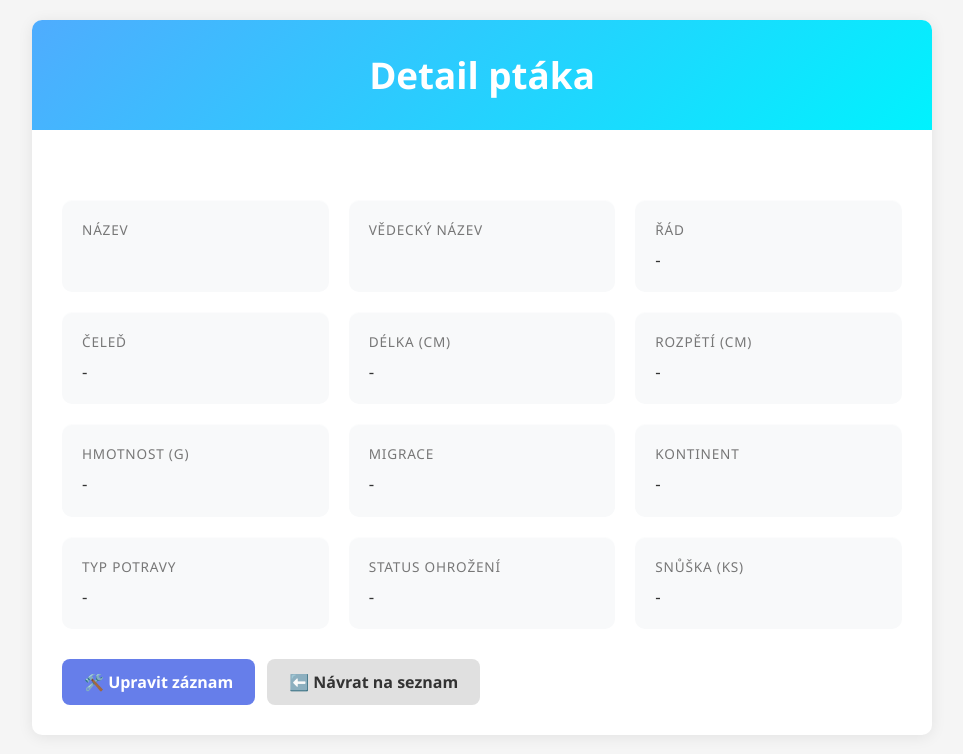
After one commit to nixeerie/birds, a Flask app: template templates/detail_ptaka.html in a window 1280 px wide. The commit adds this page. Shown: the top 754 px of the page, without its empty margins (158-1121 px from the left). Run offline with Flask 3, Linux system fonts and the light colour scheme; the template is opened without the code that fills it, so the values that code supplies are empty.

Commit message:
Faze 5 : Uložit

```diff
--- a/app.py
+++ b/app.py
@@ -207,6 +207,118 @@ def get_druhy_podle_kontinentu(conn, where_clause, values):
 
     return labels, data
 
+def get_ptak_by_id(conn, ptak_id):
+    cursor = conn.cursor()
+    cursor.execute('SELECT * FROM ptaci WHERE id = ?', (ptak_id,))
+    return cursor.fetchone()
+
+@app.route('/ptak/<int:ptak_id>')
+def detail_ptaka(ptak_id):
+    try:
+        conn = get_db()
+        ptak = get_ptak_by_id(conn, ptak_id)
+        conn.close()
+    except Exception as e:
+        return f"Chyba: {e}", 500
+
+    if not ptak:
+        return "Pták nebyl nalezen.", 404
+
+    return render_template('detail_ptaka.html', ptak=ptak)
+
+
+@app.route('/upravit_ptaka/<int:ptak_id>', methods=['GET', 'POST'])
+def upravit_ptaka(ptak_id):
+    try:
+        conn = get_db()
+        ptak = get_ptak_by_id(conn, ptak_id)
+    except Exception as e:
+        return f"Chyba: {e}", 500
+
+    if not ptak:
+        return "Pták nebyl nalezen.", 404
+
+    if request.method == 'POST':
+        action = request.form.get('action', 'save')
+        nazev = request.form.get('nazev', '').strip()
+        vedecky_nazev = request.form.get('vedecky_nazev', '').strip()
+        rad = request.form.get('rad', '').strip()
+        celed = request.form.get('celed', '').strip()
+        delka_cm = request.form.get('delka_cm', '').strip()
+        rozpeti_cm = request.form.get('rozpeti_cm', '').strip()
+        hmotnost_g = request.form.get('hmotnost_g', '').strip()
+        vyskyt_kontinent = request.form.get('vyskyt_kontinent', '').strip()
+        migrace = request.form.get('migrace', '').strip()
+        typ_potravy = request.form.get('typ_potravy', '').strip()
+        status_ohrozeni = request.form.get('status_ohrozeni', '').strip()
+        snuska_ks = request.form.get('snuska_ks', '').strip()
+
+        if not nazev or not vedecky_nazev:
+            flash("Název a vědecký název jsou povinné!", "error")
+            conn.close()
+            return redirect(url_for('upravit_ptaka', ptak_id=ptak_id))
+
+        def safe_int(value):
+            try:
+                return int(value) if value else None
+            except ValueError:
+                return None
+
+        parsed_delka = safe_int(delka_cm)
+        parsed_rozpeti = safe_int(rozpeti_cm)
+        parsed_hmotnost = safe_int(hmotnost_g)
+        parsed_migrace = safe_int(migrace) if migrace else None
+        parsed_snuska = safe_int(snuska_ks)
+
+        warnings = build_form_warnings(
+            parsed_delka,
+            parsed_rozpeti,
+            parsed_hmotnost,
+            parsed_snuska,
+            vyskyt_kontinent or None,
+            parsed_migrace,
+            typ_potravy or None,
+            status_ohrozeni or None
+        )
+
+        for warning in warnings:
+            flash(warning, 'warning')
+
+        cursor = conn.cursor()
+        cursor.execute('''
+            UPDATE ptaci SET nazev = ?, vedecky_nazev = ?, rad = ?, celed = ?, delka_cm = ?,
+                            rozpeti_cm = ?, hmotnost_g = ?, vyskyt_kontinent = ?, migrace = ?,
+                            typ_potravy = ?, status_ohrozeni = ?, snuska_ks = ?
+            WHERE id = ?
+        ''', (
+            nazev, vedecky_nazev, rad or None, celed or None,
+            parsed_delka, parsed_rozpeti, parsed_hmotnost,
+            vyskyt_kontinent or None, parsed_migrace,
+            typ_potravy or None, status_ohrozeni or None, parsed_snuska,
+            ptak_id
+        ))
+        conn.commit()
+        conn.close()
+
+        flash("Pták úspěšně upraven! 🐦", "success")
+        return redirect(url_for('detail_ptaka', ptak_id=ptak_id))
+
+    try:
+        filter_options = get_filter_options(conn)
+        conn.close()
+    except Exception:
+        filter_options = {'rady': [], 'celedi': []}
+
+    return render_template('pridat_ptaka.html',
+                           ptak=ptak,
+                           filter_options=filter_options,
+                           action_url=url_for('upravit_ptaka', ptak_id=ptak_id),
+                           page_title='Upravit ptáka',
+                           page_header='🛠️ Upravit ptáka',
+                           button_text='Uložit změny',
+                           edit_mode=True)
+
+
 def build_form_warnings(delka_cm, rozpeti_cm, hmotnost_g, snuska_ks, vyskyt_kontinent, migrace, typ_potravy, status_ohrozeni):
     warnings = []
 
@@ -241,6 +353,8 @@ def build_form_warnings(delka_cm, rozpeti_cm, hmotnost_g, snuska_ks, vyskyt_kont
 def pridat_ptaka():
     """Formulář pro přidání nového ptáka."""
     if request.method == "POST":
+        action = request.form.get('action', 'save')
+
         # Získání dat z formuláře
         nazev = request.form.get('nazev', '').strip()
         vedecky_nazev = request.form.get('vedecky_nazev', '').strip()
@@ -312,11 +426,14 @@ def pridat_ptaka():
                   vyskyt_kontinent or None, parsed_migrace,
                   typ_potravy or None, status_ohrozeni or None, parsed_snuska))
 
+            new_id = cursor.lastrowid
             conn.commit()
             conn.close()
 
             flash("Pták úspěšně přidán! 🐦", "success")
-            return redirect(url_for('dashboard'))
+            if action == 'save_and_add':
+                return redirect(url_for('pridat_ptaka'))
+            return redirect(url_for('detail_ptaka', ptak_id=new_id))
 
         except Exception as e:
             flash(f"Chyba při ukládání: {e}", "error")
@@ -330,7 +447,14 @@ def pridat_ptaka():
     except Exception as e:
         filter_options = {'rady': [], 'celedi': []}
 
-    return render_template('pridat_ptaka.html', filter_options=filter_options)
+    return render_template('pridat_ptaka.html',
+                           filter_options=filter_options,
+                           action_url=url_for('pridat_ptaka'),
+                           page_title='Přidat ptáka',
+                           page_header='➕ Přidat ptáka',
+                           button_text='Uložit ptáka',
+                           edit_mode=False,
+                           ptak=None)
 
 @app.route("/")
 def dashboard():
--- /dev/null
+++ b/templates/detail_ptaka.html
@@ -0,0 +1,219 @@
+<!DOCTYPE html>
+<html lang="cs">
+<head>
+    <meta charset="UTF-8">
+    <meta name="viewport" content="width=device-width, initial-scale=1.0">
+    <title>Detail ptáka</title>
+    <style>
+        * {
+            margin: 0;
+            padding: 0;
+            box-sizing: border-box;
+        }
+
+        body {
+            font-family: 'Segoe UI', Tahoma, Geneva, Verdana, sans-serif;
+            background-color: #f5f5f5;
+            padding: 20px;
+        }
+
+        .container {
+            max-width: 900px;
+            margin: 0 auto;
+            background-color: white;
+            border-radius: 10px;
+            box-shadow: 0 2px 15px rgba(0, 0, 0, 0.08);
+            overflow: hidden;
+        }
+
+        header {
+            background: linear-gradient(135deg, #4facfe 0%, #00f2fe 100%);
+            color: white;
+            padding: 30px;
+            text-align: center;
+        }
+
+        h1 {
+            font-size: 2.3em;
+        }
+
+        .content {
+            padding: 30px;
+        }
+
+        .detail-grid {
+            display: grid;
+            grid-template-columns: repeat(auto-fit, minmax(240px, 1fr));
+            gap: 20px;
+            margin-bottom: 30px;
+        }
+
+        .detail-card {
+            background-color: #f8f9fa;
+            border-radius: 10px;
+            padding: 20px;
+            box-shadow: inset 0 1px 0 rgba(255,255,255,0.6);
+        }
+
+        .detail-label {
+            font-size: 0.85em;
+            color: #777;
+            margin-bottom: 8px;
+            text-transform: uppercase;
+            letter-spacing: 0.8px;
+        }
+
+        .detail-value {
+            font-size: 1.05em;
+            color: #333;
+            line-height: 1.5;
+        }
+
+        .actions {
+            display: flex;
+            flex-wrap: wrap;
+            gap: 12px;
+        }
+
+        .btn {
+            padding: 12px 22px;
+            border: none;
+            border-radius: 8px;
+            font-weight: 600;
+            cursor: pointer;
+            text-decoration: none;
+            display: inline-flex;
+            align-items: center;
+            justify-content: center;
+            transition: transform 0.2s ease, box-shadow 0.2s ease;
+        }
+
+        .btn-primary {
+            background-color: #667eea;
+            color: white;
+        }
+
+        .btn-primary:hover {
+            transform: translateY(-1px);
+            box-shadow: 0 6px 16px rgba(102, 126, 234, 0.2);
+        }
+
+        .btn-secondary {
+            background-color: #e0e0e0;
+            color: #333;
+        }
+
+        .btn-secondary:hover {
+            background-color: #d0d0d0;
+        }
+
+        .flash-messages {
+            padding: 20px;
+        }
+
+        .flash-message {
+            margin-bottom: 10px;
+            padding: 12px 15px;
+            border-radius: 8px;
+            font-weight: 500;
+        }
+
+        .flash-success {
+            background-color: #d4edda;
+            color: #155724;
+            border: 1px solid #c3e6cb;
+        }
+
+        .flash-warning {
+            background-color: #fff3cd;
+            color: #856404;
+            border: 1px solid #ffeaa7;
+        }
+
+        @media (max-width: 768px) {
+            .detail-grid {
+                grid-template-columns: 1fr;
+            }
+
+            .actions {
+                flex-direction: column;
+            }
+        }
+    </style>
+</head>
+<body>
+    <div class="container">
+        <header>
+            <h1>Detail ptáka</h1>
+        </header>
+
+        <div class="content">
+            <div class="flash-messages">
+                {% with messages = get_flashed_messages(with_categories=true) %}
+                    {% if messages %}
+                        {% for category, message in messages %}
+                            <div class="flash-message flash-{{ category }}">{{ message }}</div>
+                        {% endfor %}
+                    {% endif %}
+                {% endwith %}
+            </div>
+
+            <div class="detail-grid">
+                <div class="detail-card">
+                    <div class="detail-label">Název</div>
+                    <div class="detail-value">{{ ptak['nazev'] }}</div>
+                </div>
+                <div class="detail-card">
+                    <div class="detail-label">Vědecký název</div>
+                    <div class="detail-value">{{ ptak['vedecky_nazev'] }}</div>
+                </div>
+                <div class="detail-card">
+                    <div class="detail-label">Řád</div>
+                    <div class="detail-value">{{ ptak['rad'] or '-' }}</div>
+                </div>
+                <div class="detail-card">
+                    <div class="detail-label">Čeleď</div>
+                    <div class="detail-value">{{ ptak['celed'] or '-' }}</div>
+                </div>
+                <div class="detail-card">
+                    <div class="detail-label">Délka (cm)</div>
+                    <div class="detail-value">{{ ptak['delka_cm'] or '-' }}</div>
+                </div>
+                <div class="detail-card">
+                    <div class="detail-label">Rozpětí (cm)</div>
+                    <div class="detail-value">{{ ptak['rozpeti_cm'] or '-' }}</div>
+                </div>
+                <div class="detail-card">
+                    <div class="detail-label">Hmotnost (g)</div>
+                    <div class="detail-value">{{ ptak['hmotnost_g'] or '-' }}</div>
+                </div>
+                <div class="detail-card">
+                    <div class="detail-label">Migrace</div>
+                    <div class="detail-value">{% if ptak['migrace'] == 1 %}Tažný{% elif ptak['migrace'] == 0 %}Netažný{% else %}-{% endif %}</div>
+                </div>
+                <div class="detail-card">
+                    <div class="detail-label">Kontinent</div>
+                    <div class="detail-value">{{ ptak['vyskyt_kontinent'] or '-' }}</div>
+                </div>
+                <div class="detail-card">
+                    <div class="detail-label">Typ potravy</div>
+                    <div class="detail-value">{{ ptak['typ_potravy'] or '-' }}</div>
+                </div>
+                <div class="detail-card">
+                    <div class="detail-label">Status ohrožení</div>
+                    <div class="detail-value">{{ ptak['status_ohrozeni'] or '-' }}</div>
+                </div>
+                <div class="detail-card">
+                    <div class="detail-label">Snůška (ks)</div>
+                    <div class="detail-value">{{ ptak['snuska_ks'] or '-' }}</div>
+                </div>
+            </div>
+
+            <div class="actions">
+                <a href="{{ url_for('upravit_ptaka', ptak_id=ptak['id']) }}" class="btn btn-primary">🛠️ Upravit záznam</a>
+                <a href="{{ url_for('dashboard') }}" class="btn btn-secondary">⬅️ Návrat na seznam</a>
+            </div>
+        </div>
+    </div>
+</body>
+</html>
```
Also changed, not shown: templates/pridat_ptaka.html (+37 -34 lines).
